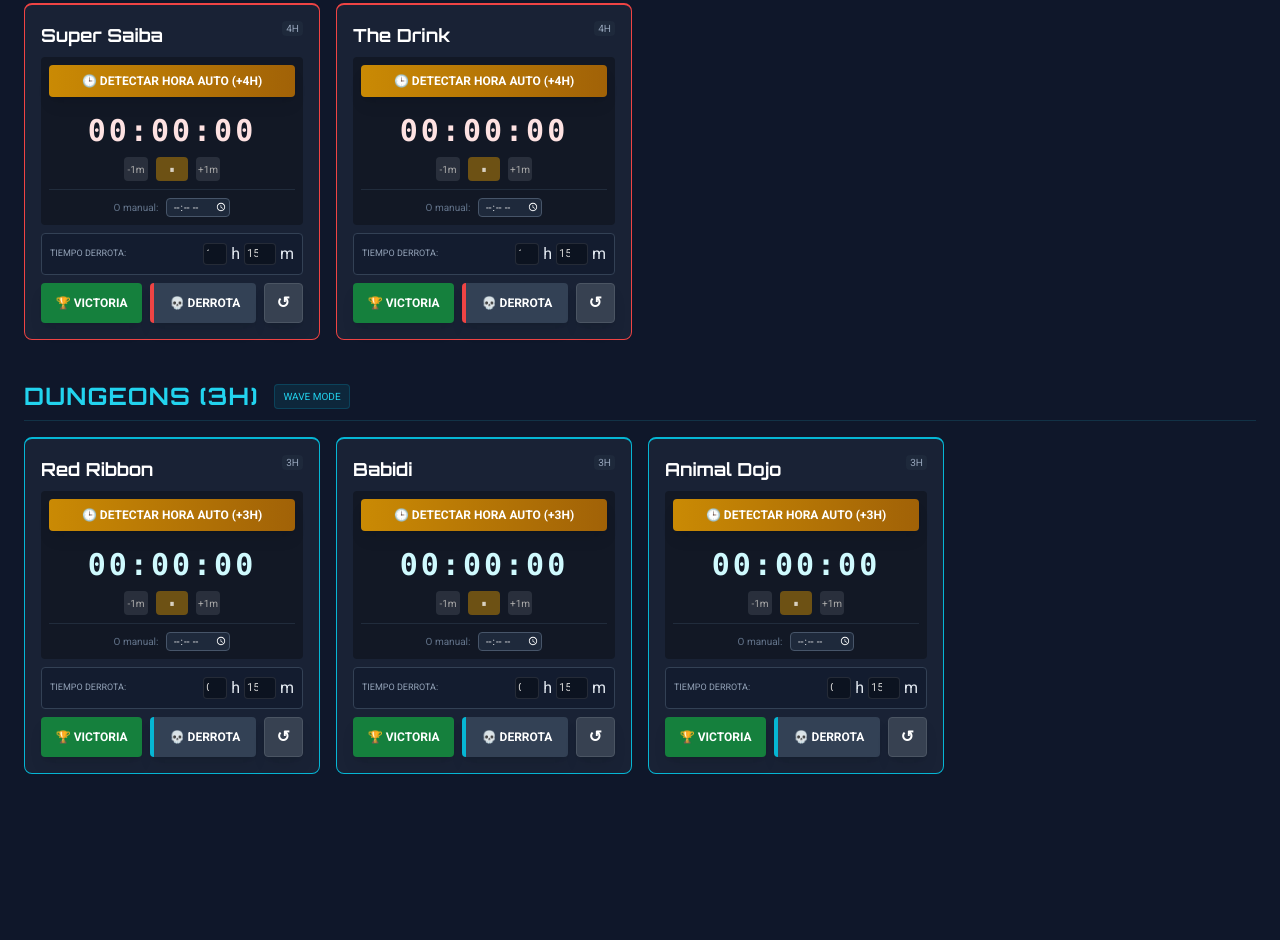
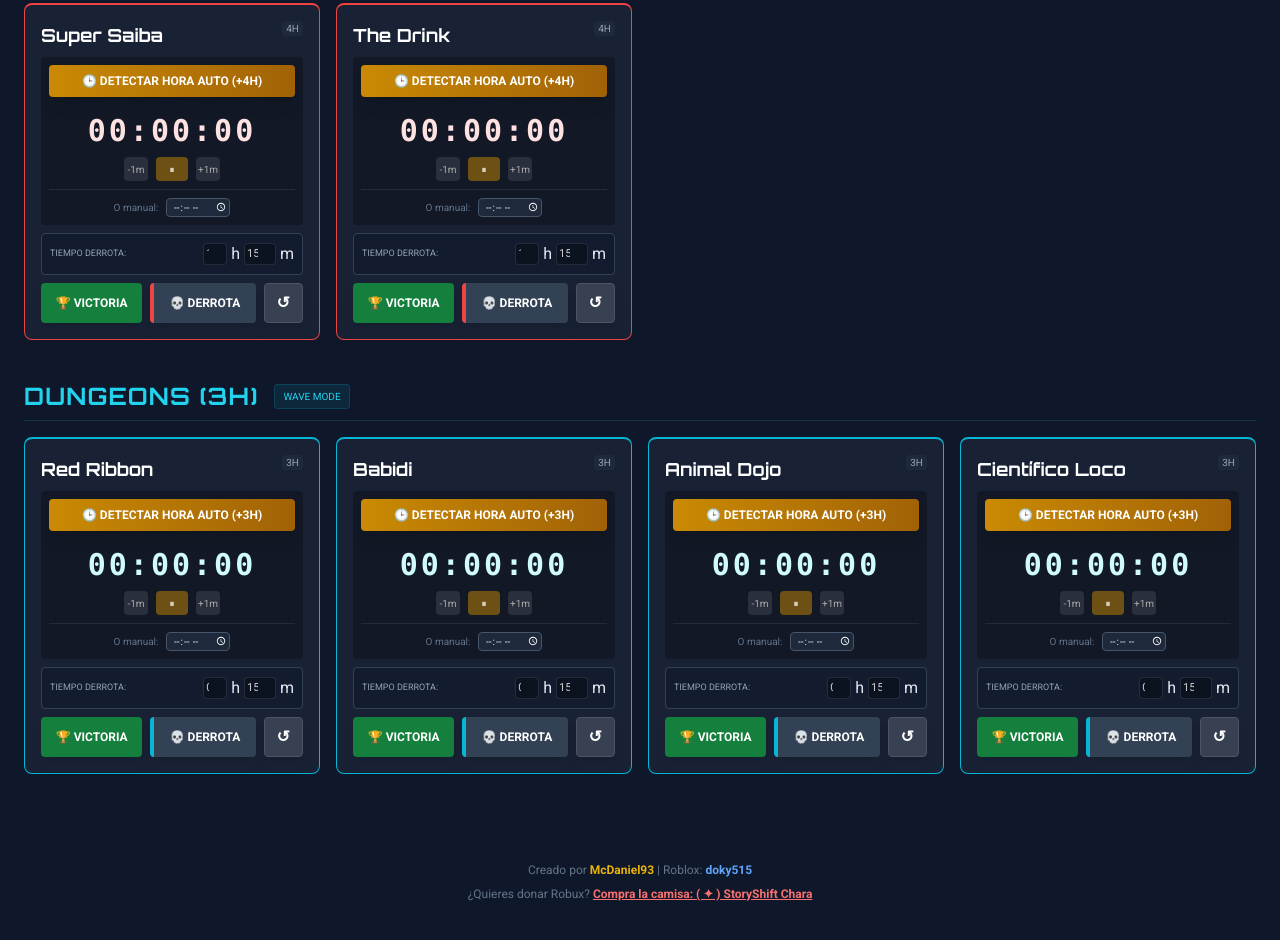
Before and after one commit to McJeanPierre92/Contador-Raids-Final-Stand, a plain HTML site: page index.html in a window 1280 px wide. Shown: the part 685-1625 px from the top of the page. Before the commit the page ends 1595 px from the top, so only its background shows below. Drawn offline with nearby package versions, Linux system fonts and the light colour scheme.

Commit message:
Cientifico loco

```diff
--- a/index.html
+++ b/index.html
@@ -69,7 +69,7 @@
             DBFS TRACKER
         </h1>
 
-        <!-- CRÉDITOS (Movidso arriba) -->
+        <!-- CRÉDITOS -->
         <div class="text-slate-400 text-xs mb-6 space-y-1 bg-slate-900/50 p-2 rounded-lg inline-block border border-slate-700/50">
             <p>Creado por <span class="text-yellow-500 font-bold">McDaniel93</span> (Discord)</p>
             <p>Roblox: <span class="text-blue-400 font-bold">doky515</span></p>
@@ -147,7 +147,7 @@
                         <button onclick="fullReset('android')" class="px-3 bg-gray-700 hover:bg-gray-600 text-white font-bold rounded shadow-lg border border-gray-600">↺</button>
                     </div>
 
-                    <!-- COOLDOWN PANEL (CON CONTROLES NUEVOS) -->
+                    <!-- COOLDOWN PANEL -->
                     <div id="cooldown-panel-android" class="hidden mt-2 bg-red-900/20 border border-red-500/30 rounded p-2 relative">
                         <div class="flex justify-between items-center mb-2">
                             <span class="text-[10px] text-red-300 uppercase font-bold">Reintentar:</span>
@@ -296,18 +296,39 @@
                     <button id="btn-stop-animaldojo" onclick="silenceAlarm('animaldojo')" class="hidden w-full mt-2 bg-yellow-500 text-black font-bold py-1 rounded text-xs animate-pulse">APAGAR ALARMA</button>
                 </div>
 
+                <!-- CIENTIFICO LOCO (NUEVA DUNGEON) -->
+                <div id="card-cientifico" class="glass-panel rounded-lg p-4 border-t-2 border-cyan-500 relative group">
+                    <div class="flex justify-between items-start mb-2"><h3 class="text-lg text-white font-bold">Científico Loco</h3><span class="text-[10px] text-slate-400 bg-slate-800 px-1 rounded">3H</span></div>
+                    <div class="bg-black/30 rounded p-2 mb-2">
+                        <button onclick="startAuto('cientifico', 3)" class="w-full mb-2 bg-gradient-to-r from-yellow-600 to-yellow-700 hover:from-yellow-500 text-white font-bold text-xs py-2 rounded shadow-lg"><span>🕒</span> DETECTAR HORA AUTO (+3H)</button>
+                        <div id="display-cientifico" class="text-3xl text-center text-cyan-100 font-mono tracking-widest my-2 font-bold">00:00:00</div>
+                        <div class="flex justify-center items-center gap-2 mb-2"><button onclick="adjustTime('cientifico', -1)" class="btn-ctrl">-1m</button><button id="btn-main-pause-cientifico" onclick="toggleMainPause('cientifico')" class="btn-ctrl bg-yellow-600/50 w-8 text-white">⏸</button><button onclick="adjustTime('cientifico', 1)" class="btn-ctrl">+1m</button></div>
+                        <div class="flex justify-center items-center text-[10px] text-slate-500 gap-2 border-t border-slate-700/50 pt-2"><span>O manual:</span><input type="time" id="time-cientifico" class="bg-slate-800 text-center w-16 text-white rounded border border-slate-600 focus:outline-none focus:border-cyan-500" onchange="startTimer('cientifico')"></div>
+                    </div>
+                    <div class="flex items-center justify-between bg-slate-900/50 p-2 rounded mb-2 border border-slate-700"><span class="text-[9px] text-slate-400">TIEMPO DERROTA:</span><div class="flex items-center gap-1"><input type="number" id="cd-h-cientifico" value="0" class="input-mini w-6"> h<input type="number" id="cd-m-cientifico" value="15" class="input-mini w-8"> m</div></div>
+                    <div class="flex gap-2"><button onclick="markSuccess('cientifico')" class="flex-1 bg-green-700 text-white text-xs font-bold py-3 rounded shadow-lg">🏆 VICTORIA</button><button onclick="startCooldown('cientifico')" class="flex-1 bg-slate-700 text-white text-xs font-bold py-3 rounded shadow-lg border-l-4 border-cyan-500">💀 DERROTA</button><button onclick="fullReset('cientifico')" class="px-3 bg-gray-700 text-white font-bold rounded shadow-lg border border-gray-600">↺</button></div>
+                    <div id="cooldown-panel-cientifico" class="hidden mt-2 bg-cyan-900/20 border border-cyan-500/30 rounded p-2"><div class="flex justify-between items-center mb-2"><span class="text-[10px] text-cyan-300 font-bold">Reintentar:</span><div class="flex gap-1"><button onclick="adjustCooldown('cientifico', -1)" class="btn-ctrl w-6 h-5 text-[9px]">-1m</button><button id="btn-pause-cd-cientifico" onclick="toggleCooldownPause('cientifico')" class="text-[10px] bg-yellow-600/50 text-white px-2 py-0.5 rounded h-5 flex items-center">⏸</button><button onclick="adjustCooldown('cientifico', 1)" class="btn-ctrl w-6 h-5 text-[9px]">+1m</button></div></div><div id="cooldown-display-cientifico" class="text-lg text-center text-cyan-400 font-mono font-bold">00:00</div><div class="w-full bg-slate-800 h-1 mt-1 rounded-full"><div id="cooldown-bar-cientifico" class="bg-cyan-500 h-full w-full cooldown-bar"></div></div></div>
+                    <button id="btn-stop-cientifico" onclick="silenceAlarm('cientifico')" class="hidden w-full mt-2 bg-yellow-500 text-black font-bold py-1 rounded text-xs animate-pulse">APAGAR ALARMA</button>
+                </div>
+
             </div>
         </div>
     </main>
 
     <!-- FOOTER AÑADIDO AQUI -->
     <footer class="mt-12 mb-6 text-center text-slate-500 text-xs">
-        <!-- Reemplaza esto con el contenido correcto si es necesario -->
+        <p class="mb-2">Creado por <span class="text-yellow-500 font-bold">McDaniel93</span> | Roblox: <span class="text-blue-400 font-bold">doky515</span></p>
+        <p>
+            ¿Quieres donar Robux?
+            <a href="https://www.roblox.com/es/catalog/15408656405/StoryShift-Chara" target="_blank" class="text-red-400 hover:text-red-300 transition-colors underline font-bold">
+                Compra la camisa: ( ✦ ) StoryShift Chara
+            </a>
+        </p>
     </footer>
 
     <script>
         const timers = {};
-        const ids = ['android', 'snowfield', 'majinbuu', 'gotenks', 'saiba', 'thedrink', 'redribbon', 'babidi', 'animaldojo'];
+        const ids = ['android', 'snowfield', 'majinbuu', 'gotenks', 'saiba', 'thedrink', 'redribbon', 'babidi', 'animaldojo', 'cientifico'];
 
         ids.forEach(id => {
             timers[id] = {
```
